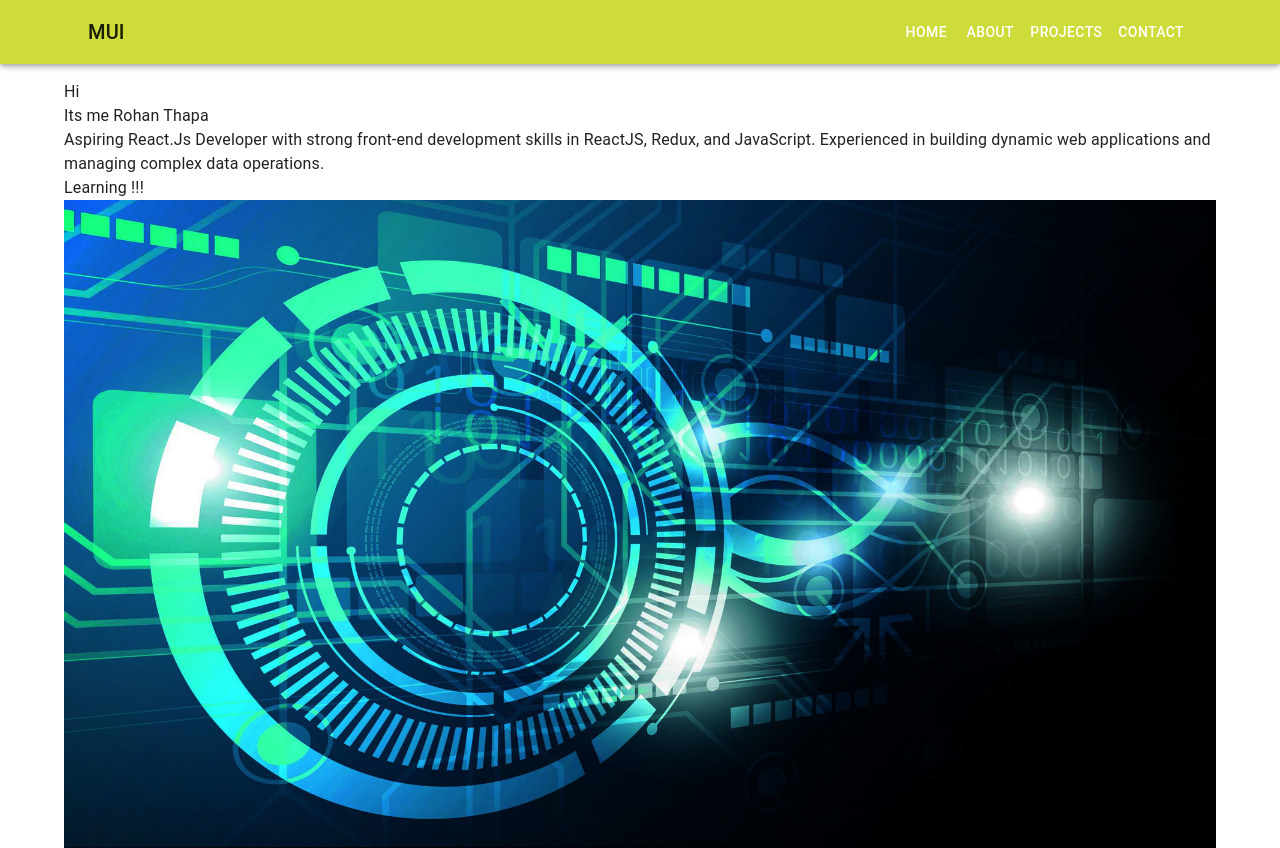
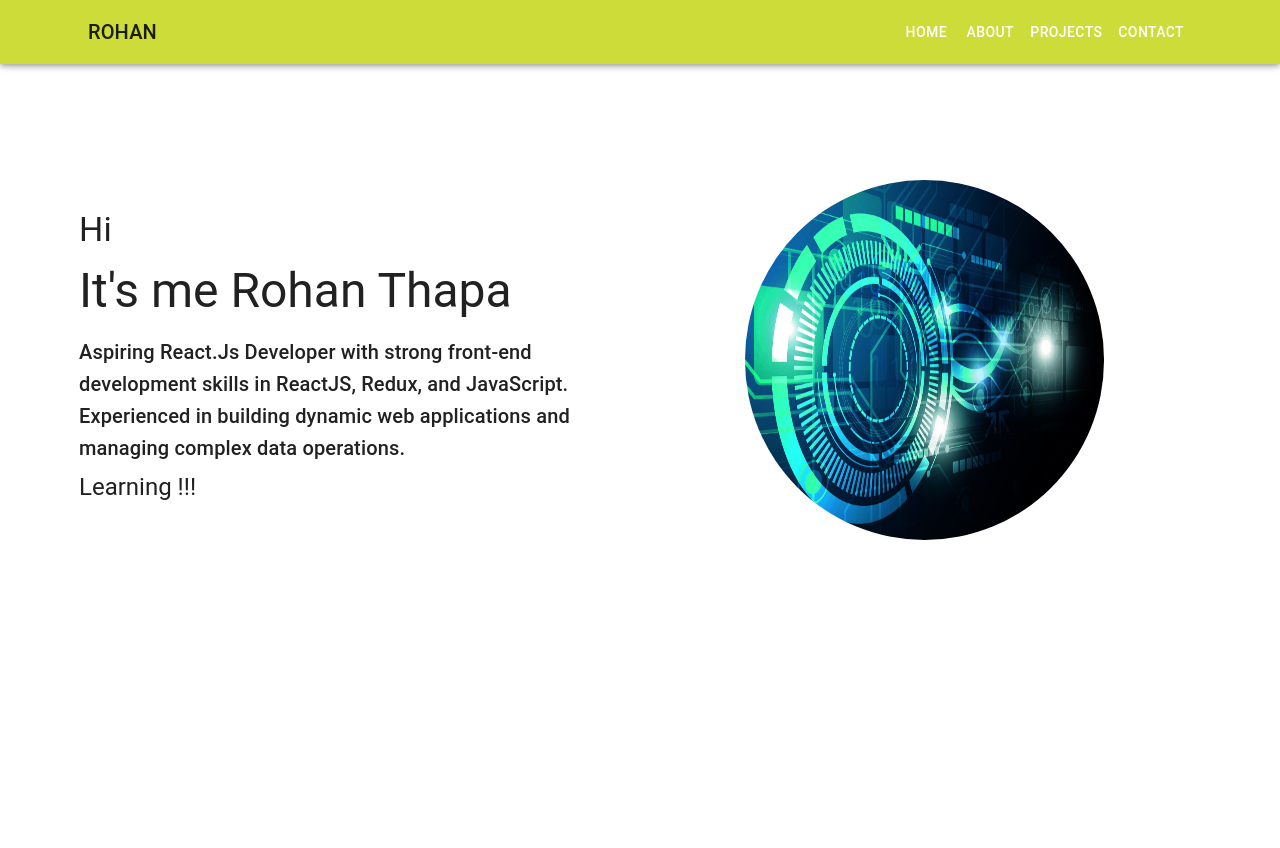
Before and after one commit to rohanthapa123/flowragetask, a React (Vite) app: page /home in a window 1280 px wide. After the commit the page ends 800 px from the top, so only its background shows below. Built offline with nearby package versions, Linux system fonts and the light colour scheme.

Commit message:
MUI implemented on landing page

```diff
--- a/package.json
+++ b/package.json
@@ -19,6 +19,7 @@
     "@types/styled-components": "^5.1.34",
     "axios": "^1.7.2",
     "formik": "^2.4.6",
+    "framer-motion": "^11.3.8",
     "react": "^18.3.1",
     "react-dom": "^18.3.1",
     "react-query": "^3.39.3",
--- a/src/components/Navbar.tsx
+++ b/src/components/Navbar.tsx
@@ -1,13 +1,46 @@
-import { AppBar, Box, Button, Container, CssBaseline, IconButton, MenuItem, Toolbar, Typography } from "@mui/material";
+import { AppBar, Box, Button, Container, CssBaseline, Divider, Drawer, IconButton, List, ListItem, ListItemButton, ListItemText, Toolbar, Typography } from "@mui/material";
+import MenuIcon from '@mui/icons-material/Menu'; // Import the Menu icon
+import React from "react";
 import { NavLink } from "react-router-dom";
 
 const navItems = ['Home', 'About', 'Projects', 'Contact'];
 
-export const Navbar = () => {
+const drawerWidth = 240;
 
+interface Props {
+  window?: () => Window;
+}
+
+export const Navbar = (props: Props) => {
+  const { window } = props;
+  const [mobileOpen, setMobileOpen] = React.useState(false);
+
+  const handleDrawerToggle = () => {
+    setMobileOpen((prevState) => !prevState);
+  };
+
+  const drawer = (
+    <Box onClick={handleDrawerToggle} sx={{ textAlign: 'center'  }}>
+      <Typography variant="h6" sx={{ my: 2 }}>
+        ROHAN
+      </Typography>
+      <Divider />
+      <List>
+        {navItems.map((item) => (
+          <ListItem key={item} disablePadding>
+            <ListItemButton sx={{ textAlign: 'center' }}>
+              <ListItemText primary={item} />
+            </ListItemButton>
+          </ListItem>
+        ))}
+      </List>
+    </Box>
+  );
+
+  const container = window !== undefined ? () => window().document.body : undefined;
 
   return (
-    <Box sx={{ display: 'flex', height: '10vh' }} >
+    <Box sx={{ display: 'flex' }}>
       <CssBaseline />
       <AppBar component="nav">
         <Container maxWidth="lg"> {/* Set the maximum width for the container */}
@@ -16,21 +49,22 @@ export const Navbar = () => {
               color="inherit"
               aria-label="open drawer"
               edge="start"
+              onClick={handleDrawerToggle} // Add this line
               sx={{ mr: 2, display: { sm: 'none' } }}
             >
-              <MenuItem />
+              <MenuIcon /> {/* Use MenuIcon here */}
             </IconButton>
             <Typography
               variant="h6"
               component="div"
               sx={{ flexGrow: 1, display: { xs: 'none', sm: 'block' } }}
             >
-              MUI
+              ROHAN
             </Typography>
             <Box sx={{ display: { xs: 'none', sm: 'block' } }}>
               {navItems.map((item) => (
                 <Button key={item} sx={{ color: '#fff' }}>
-                  <NavLink to={`/${item} `}>
+                  <NavLink to={`/${item}`}>
                     {item}
                   </NavLink>
                 </Button>
@@ -39,6 +73,23 @@ export const Navbar = () => {
           </Toolbar>
         </Container>
       </AppBar>
+      <nav>
+        <Drawer
+          container={container}
+          variant="temporary"
+          open={mobileOpen}
+          onClose={handleDrawerToggle}
+          ModalProps={{
+            keepMounted: true, // Better open performance on mobile.
+          }}
+          sx={{
+            display: { xs: 'block', sm: 'none' },
+            '& .MuiDrawer-paper': { boxSizing: 'border-box', width: drawerWidth },
+          }}
+        >
+          {drawer}
+        </Drawer>
+      </nav>
     </Box>
   );
 }
--- a/src/layout/Layout.tsx
+++ b/src/layout/Layout.tsx
@@ -7,8 +7,13 @@ const Layout = () => {
         <>
 
             <Container>
-                <Navbar />
-                <Outlet />
+                <div className="h-[10vh]">
+                    <Navbar />
+                </div>
+                <div className=" sm:mt-[10vh] lg:mt-0">
+
+                    <Outlet />
+                </div>
             </Container>
         </>
     )
--- a/src/pages/Contact.tsx
+++ b/src/pages/Contact.tsx
@@ -11,7 +11,7 @@ interface ButtonProps{
     primary?: boolean;
 }
 
-const Button = styled.button<ButtonProps>`
+const StyledButton = styled.button<ButtonProps>`
   background: ${props => props.primary ? 'palevioletred' : 'white'};
   color: ${props => props.primary ? 'white' : 'palevioletred'};
   font-size: 1em;
@@ -148,11 +148,11 @@ const Contact:React.FC = () => {
                     />
                 </Grid>
                 <Grid item xs={12} sx={{ display: 'flex', justifyContent: 'center' }}>
-                    <Button primary={true}
+                    <StyledButton primary
                         type="submit"
                     >
                         Submit
-                    </Button>
+                    </StyledButton>
                 </Grid>
             </Grid>
         </Box>
--- a/src/pages/Landing.tsx
+++ b/src/pages/Landing.tsx
@@ -1,21 +1,31 @@
-import background from "../assets/background.jpg"
+import { Box, Typography, Grid } from "@mui/material";
+import background from "../assets/background.jpg";
+
 export const Landing = () => {
+  return (
+    <Box sx={{ flexGrow: 1, height: '90vh', display: 'flex', alignItems: 'center', justifyContent: 'center', padding: '15px' }}>
+      <Grid container spacing={2} sx={{ display: { xs: 'block', md: 'flex' } }}>
+        <Grid item xs={12} md={6} sx={{ display: 'flex', justifyContent: 'center', alignItems: 'center', width: { sm: '100%', md: '50%' } }}>
+          <Box>
+            <Typography variant="h4" gutterBottom>Hi</Typography>
+            <Typography variant="h3" gutterBottom>It's me Rohan Thapa</Typography>
+            <Typography variant="h6" gutterBottom>
+              Aspiring React.Js Developer with strong front-end development skills in ReactJS, Redux, and JavaScript.
+              Experienced in building dynamic web applications and managing complex data operations.
+            </Typography>
+            <Typography variant="h5" gutterBottom>Learning !!!</Typography>
+          </Box>
+        </Grid>
+        <Grid item xs={12} md={6} sx={{ display: 'flex', justifyContent: 'center', alignItems: 'center', width: { sm: '100%', md: '50%' } }}>
+          <Box sx={{
+            display: "flex",
+            justifyContent: "center",
 
-  return (
-
-    <div className="intro h-[90vh]  m-auto  flex">
-      <div className="introduction flex justify-center items-center mt-[-10%]  w-[50%] p-8 ">
-        <div className="intro ">
-          <h3 className="text-2xl">Hi</h3>
-          <h1 className="text-5xl my-5">Its me Rohan Thapa</h1>
-          <h1 className="text-2xl">Aspiring React.Js Developer with strong front-end development skills in ReactJS, Redux, and JavaScript. Experienced in building
-            dynamic web applications and managing complex data operations.</h1>
-          <h4 className="text-xl mt-2">Learning !!!</h4>
-        </div>
-      </div>
-      <div className="image flex items-center justify-center w-[50%]">
-        <img className="w-[65%] rounded-full aspect-square" src={background} alt="" />
-      </div>
-    </div>
-  )
-}
+          }}>
+            <img src={background} alt="my info" style={{ width: '65%', borderRadius: '50%', aspectRatio: '1/1' }} />
+          </Box>
+        </Grid>
+      </Grid>
+    </Box>
+  );
+};
--- a/src/pages/Projects.tsx
+++ b/src/pages/Projects.tsx
@@ -31,8 +31,10 @@ const Projects: React.FC = () => {
             <Grid container spacing={2} rowSpacing={2}>
                 {
                     data?.map((item: any) => {
-                        return <Grid item xs={4}>
-                            <Card sx={{ maxWidth: 345 }}>
+                        return <Grid item sm={12} lg={4} xl={3} md={6} sx={{
+
+                        }} >
+                            <Card sx={{ maxWidth: 345, margin: "auto" }}>
                                 <CardMedia
                                     sx={{
                                         height: '250px',
```
Also changed, not shown: 1 other file (tests, documents, lock files or other folders).
